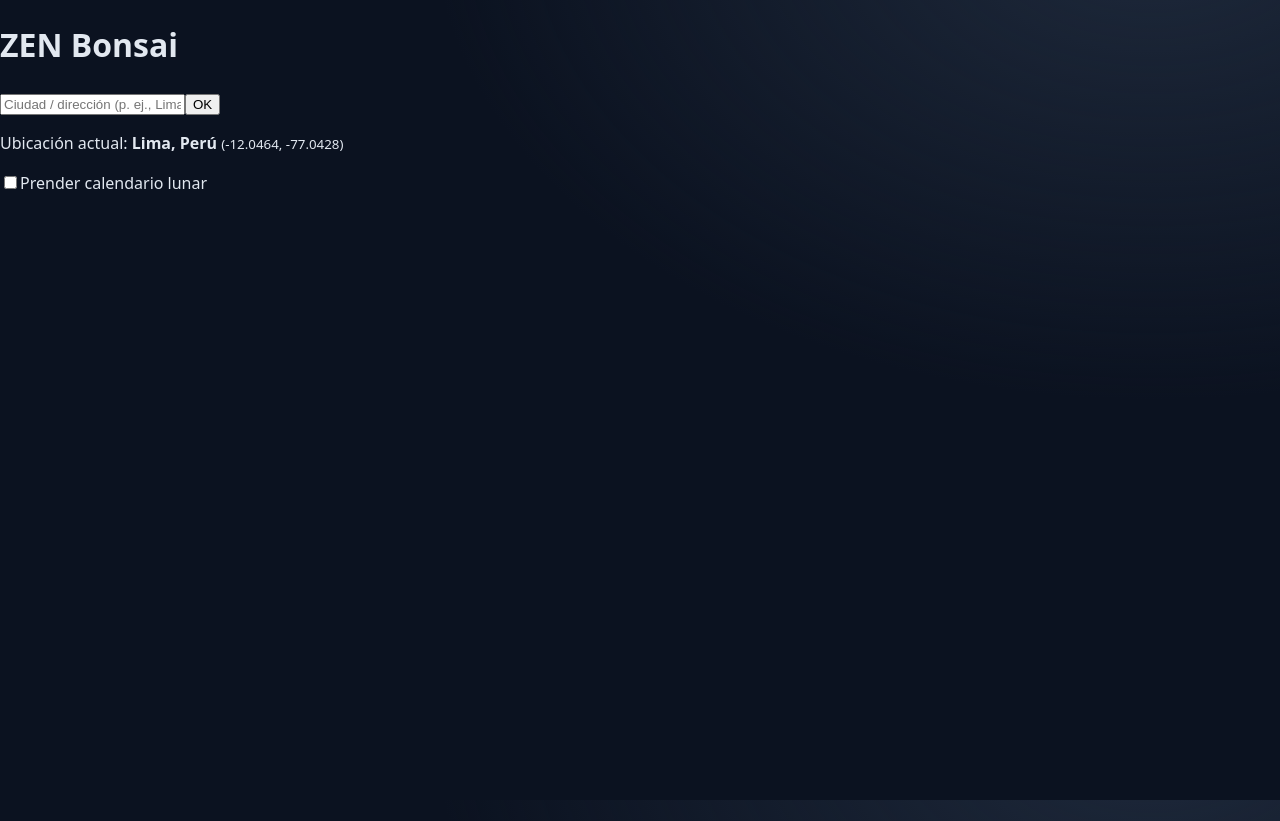
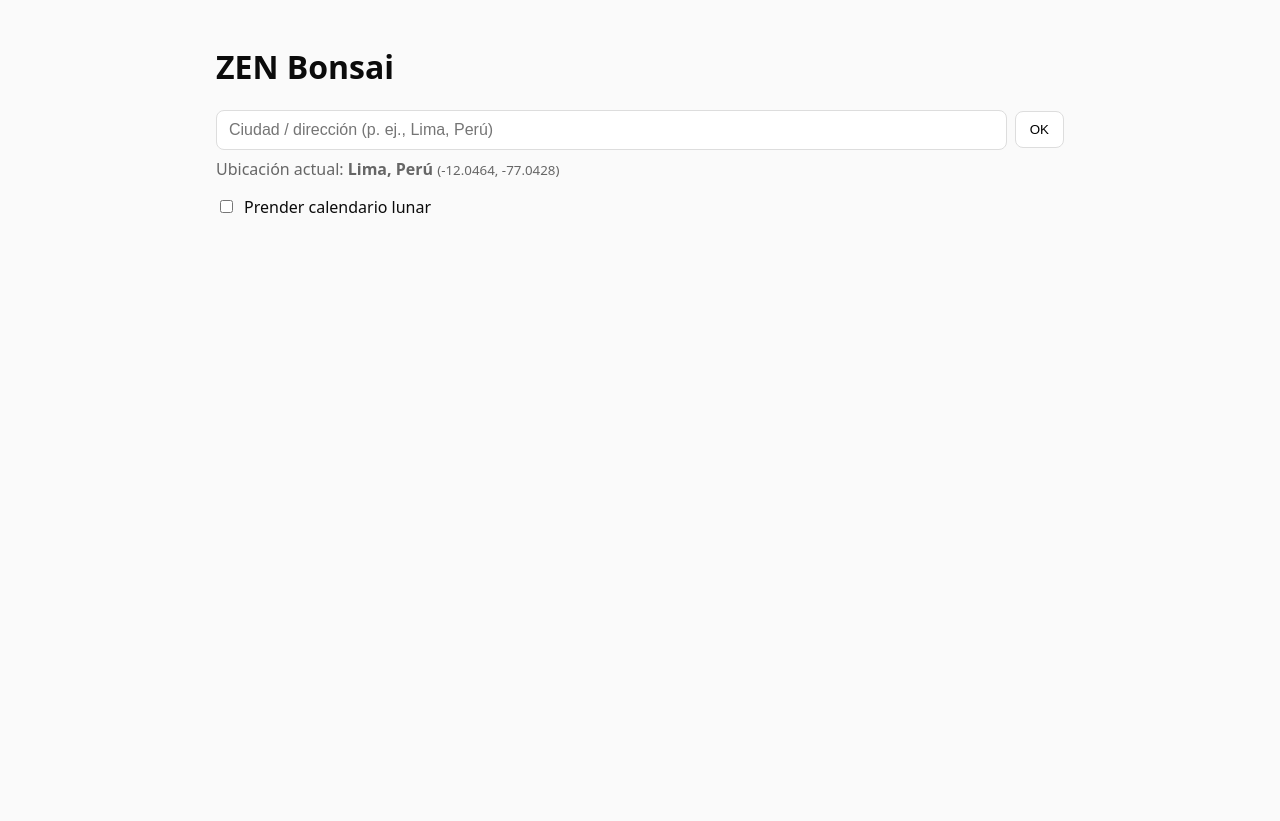
Before and after one commit to Ozvil/ZENBONSAI, a React (Vite) app: page / in a window 1280 px wide. After the commit the page ends 800 px from the top, so only its background shows below. Built offline with nearby package versions, Linux system fonts and the light colour scheme.

Commit message:
Update zen.css

```diff
--- a/src/zen.css
+++ b/src/zen.css
@@ -1,200 +1,74 @@
-/* ==== ZenBonsai UI ==== */
-
-/* Tokens */
-:root{
-  --bg: #0b1220;
-  --bg-soft: #0f172a;
-  --card: #0f172aee;
-  --card-2: #111827ee;
-  --muted: #94a3b8;
-  --text: #e2e8f0;
-  --primary: #22c55e;
-  --indigo: #6366f1;
-  --teal: #14b8a6;
-  --amber: #f59e0b;
-  --pink: #ec4899;
-  --ring: #22d3ee;
-  --border: rgba(148,163,184,.25);
-  --shadow: 0 8px 32px rgba(2,6,23,.45);
-  --radius: 14px;
+:root {
+  --fg: #0b0b0b;
+  --bg: #fafafa;
+  --muted: #666;
+  --border: #ddd;
+  --accent: #3a7bd5;
+  --errbg: #ffecec;
+  --errbd: #f99;
 }
 
-*{ box-sizing: border-box }
-html, body, #root{ height:100% }
-body{
-  margin:0;
-  color:var(--text);
-  background:
-    radial-gradient(1200px 800px at 90% -10%, #1e293b 0%, transparent 60%),
-    radial-gradient(900px 600px at -20% 120%, #0b1220 0%, #0b1220 100%),
-    var(--bg);
-  font: 16px/1.5 ui-sans-serif, system-ui, -apple-system, Segoe UI, Roboto, Helvetica, Arial;
-  -webkit-font-smoothing: antialiased;
-  -moz-osx-font-smoothing: grayscale;
+* { box-sizing: border-box; }
+
+html, body, #root {
+  height: 100%;
+  margin: 0;
+  background: var(--bg);
+  color: var(--fg);
+  font-family: system-ui, -apple-system, "Segoe UI", Roboto, Arial, sans-serif;
 }
 
-img{ display:block; max-width:100% }
-
-/* Layout */
-.zb-app{ max-width: 1080px; margin: 0 auto; padding: 20px 16px 40px }
-.zb-main{ display:flex; flex-direction:column; gap:16px }
-
-/* Header */
-.zb-header{
-  position: sticky; top:0; z-index:5;
-  margin: -8px -8px 8px; padding: 8px;
-  background: transparent;
-  backdrop-filter: saturate(1.1) blur(8px);
-}
-.zb-header_inner{
-  display:flex; gap:12px; align-items:center; justify-content:space-between;
-  padding: 8px 10px;
-  border-radius: 999px;
-  background: linear-gradient(180deg, #0f172aee, #0b1220ee);
-  border: 1px solid var(--border);
-  box-shadow: var(--shadow);
-}
-.zb-brand{ display:flex; align-items:center; gap:8px; font-weight:700; font-size:18px }
-.zb-leaf{ filter: drop-shadow(0 2px 8px rgba(34,197,94,.5)) }
-.zb-header_actions{ display:flex; gap:8px; flex-wrap:wrap; justify-content:flex-end }
-
-/* Cards */
-.zb-card{
-  background: linear-gradient(180deg, var(--card), var(--card-2));
-  border: 1px solid var(--border);
-  border-radius: var(--radius);
-  box-shadow: var(--shadow);
-}
-.zb-card_head{
-  display:flex; align-items:center; justify-content:space-between;
-  padding:14px 16px; gap:8px;
-  border-bottom: 1px solid rgba(148,163,184,.12);
-}
-.zb-title{ display:flex; align-items:center; gap:10px; font-weight:700; letter-spacing:.2px }
-.zb-ico{ filter: drop-shadow(0 2px 8px rgba(99,102,241,.35)) }
-.zb-count{
-  font-size:12px; background:#111827; padding:2px 8px; border-radius:999px;
-  border:1px solid var(--border); color:var(--muted)
-}
-.zb-card_actions{ display:flex; gap:8px; align-items:center }
-.zb-toggle{
-  background:#0b1220; border:1px solid var(--border); color:var(--muted);
-  padding:4px 8px; border-radius:8px; cursor:pointer;
-}
-.zb-card_body{ padding:14px 16px }
-
-/* Pills & Chips */
-.zb-pill{
-  font: 600 12px/1 ui-sans-serif,system-ui;
-  padding:8px 10px; border-radius:999px; border:1px solid var(--border);
-  background:#0b1220; color:var(--muted);
-}
-.zb-pill--alert{ background:#2a1320; color:#fda4af; border-color:#7f1d1d }
-
-.zb-chip{
-  border:1px solid var(--border); border-radius:999px; cursor:pointer;
-  padding:8px 12px; background:#0b1220; color:var(--text); transition: all .15s;
-}
-.zb-chip:hover{ transform: translateY(-1px); box-shadow: 0 6px 18px rgba(2,6,23,.35) }
-.zb-chip.is-active{ outline:2px solid var(--ring); outline-offset:2px }
-.zb-chip--neutral{ color:var(--muted) }
-.zb-chip--indigo{ background:#11153a; border-color:#334155 }
-.zb-chip--green{ background:#0f2d1b; border-color:#1f5138 }
-.zb-chip--teal{ background:#062e2c; border-color:#134e4a }
-.zb-chip--amber{ background:#3a2407; border-color:#854d0e }
-.zb-chip--pink{ background:#3b1225; border-color:#7a163f }
-
-/* Empty & text blocks */
-.zb-empty{ color:var(--muted) }
-.zb-help{ color:var(--muted); font-size:13px; margin-top:8px }
-.zb-error{
-  color:#fecaca; background:#450a0a; border:1px solid #7f1d1d;
-  padding:10px 12px; border-radius:10px; margin-top:10px
-}
-.zb-text{ color:#cbd5e1 }
-
-/* Suggestions (lunar) */
-.zb-row_wrap{ display:flex; gap:12px; flex-wrap:wrap }
-.zb-sugg{
-  min-width: 160px;
-  background:#0b1220; border:1px solid var(--border); border-radius:12px; padding:12px;
-}
-.zb-sugg_title{ font-weight:700; margin-bottom:6px }
-.zb-sugg_badge{ display:inline-block; padding:4px 8px; border-radius:999px; background:#111827; color:var(--muted); border:1px solid var(--border); margin-bottom:6px }
-.zb-sugg_note{ color:var(--muted); font-size:12px }
-
-/* List items (bonsai cards) */
-.zb-list{ display:flex; flex-direction:column; gap:12px }
-.zb-item{
-  display:grid; grid-template-columns: 72px 1fr auto; gap:12px; align-items:center;
-  padding:12px; border:1px solid var(--border); border-radius:12px; background:#0b1220;
-}
-.zb-item_media img{ width:72px; height:72px; object-fit:cover; border-radius:10px; border:1px solid var(--border) }
-.zb-ph{
-  width:72px; height:72px; border-radius:10px; display:grid; place-items:center;
-  background:#0a0f1e; border:1px solid var(--border); color:#9ef3b0; font-size:22px
-}
-.zb-item_body{ min-width:0 }
-.zb-item_title{ font-weight:700; }
-.zb-item_sub{ color:var(--muted); font-size:13px; margin-bottom:8px }
-.zb-chip_row{ display:flex; gap:8px; flex-wrap:wrap; margin-bottom:6px }
-.zb-sensor_inline{ display:flex; gap:16px; color:#a7f3d0; font-size:13px }
-.zb-item_actions .zb-icon{
-  background:#0a0f1e; border:1px solid var(--border); color:#fca5a5; border-radius:10px; padding:8px 10px; cursor:pointer
+.container {
+  max-width: 880px;
+  margin: 0 auto;
+  padding: 24px 16px;
 }
 
-/* Tiles & grid (estilos, herramientas) */
-.zb-grid{ display:grid; grid-template-columns: repeat(auto-fill, minmax(180px,1fr)); gap:12px }
-.zb-tile{
-  background:#0b1220; border:1px solid var(--border); border-radius:12px; padding:12px;
-}
-.zb-figure{ width:100%; height:120px; object-fit:cover; border-radius:8px; border:1px solid var(--border); margin-bottom:8px }
-.zb-tile_title{ font-weight:700 }
-.zb-tile_sub{ color:var(--muted); font-size:13px }
-
-/* Details */
-.zb-details summary{ cursor:pointer; color:#a5b4fc }
-.zb-details summary::-webkit-details-marker{ display:none }
-
-/* Modal */
-.zb-modal_back{
-  position:fixed; inset:0; background:rgba(2,6,23,.55); backdrop-filter: blur(8px);
-  display:grid; place-items:center; z-index:50;
-}
-.zb-modal{
-  width:min(680px, 92vw);
-  background: linear-gradient(180deg, var(--card), var(--card-2));
-  border:1px solid var(--border); border-radius:16px; box-shadow: var(--shadow);
-}
-.zb-modal_head, .zb-modal_foot{
-  padding:12px 14px; display:flex; align-items:center; justify-content:space-between;
-  border-bottom:1px solid rgba(148,163,184,.12);
-}
-.zb-modal_foot{ border-top:1px solid rgba(148,163,184,.12); border-bottom:0 }
-.zb-modal_body{ padding:14px }
-.zb-close{
-  background:#0b1220; border:1px solid var(--border); color:var(--muted); border-radius:8px; padding:6px 8px; cursor:pointer
+.row {
+  display: grid;
+  grid-template-columns: 1fr auto;
+  gap: 8px;
+  align-items: center;
 }
 
-/* Form */
-.zb-form{ display:flex; flex-direction:column; gap:12px }
-.zb-form label{ display:flex; flex-direction:column; gap:6px; font-weight:600 }
-.zb-form input, .zb-form textarea{
-  background:#0b1220; color:var(--text); border:1px solid var(--border);
-  padding:10px 12px; border-radius:10px; outline:none;
+.input {
+  width: 100%;
+  padding: 10px 12px;
+  border: 1px solid var(--border);
+  border-radius: 8px;
+  font-size: 16px;
 }
-.zb-form textarea{ min-height:96px; resize:vertical }
-.zb-row{ display:flex; align-items:center; gap:12px; justify-content:space-between }
-.zb-btn{
-  background:#0a0f1e; color:var(--text); border:1px solid var(--border);
-  padding:10px 14px; border-radius:10px; cursor:pointer
+
+.btn {
+  padding: 10px 14px;
+  border: 1px solid var(--border);
+  background: white;
+  border-radius: 8px;
+  cursor: pointer;
 }
-.zb-btn--primary{ background:#052e1a; border-color:#14532d; color:#bbf7d0 }
-.zb-photo_prev{ width:100%; max-height:240px; object-fit:cover; border-radius:10px; border:1px solid var(--border) }
 
-/* Responsive */
-@media (max-width:720px){
-  .zb-header_inner{ flex-direction:column; align-items:flex-start }
-  .zb-item{ grid-template-columns:56px 1fr auto }
-  .zb-item_media img,.zb-ph{ width:56px; height:56px }
+.btn:hover { border-color: var(--accent); }
+
+.muted { color: var(--muted); margin: 8px 0; }
+
+.toggle {
+  display: inline-flex;
+  align-items: center;
+  gap: 8px;
+  margin: 8px 0 12px 0;
 }
+
+.card {
+  border: 1px solid var(--border);
+  border-radius: 12px;
+  padding: 12px;
+  background: white;
+}
+
+.alert {
+  margin-top: 12px;
+  padding: 12px;
+  border: 1px solid var(--errbd);
+  background: var(--errbg);
+  border-radius: 8px;
+}
```
